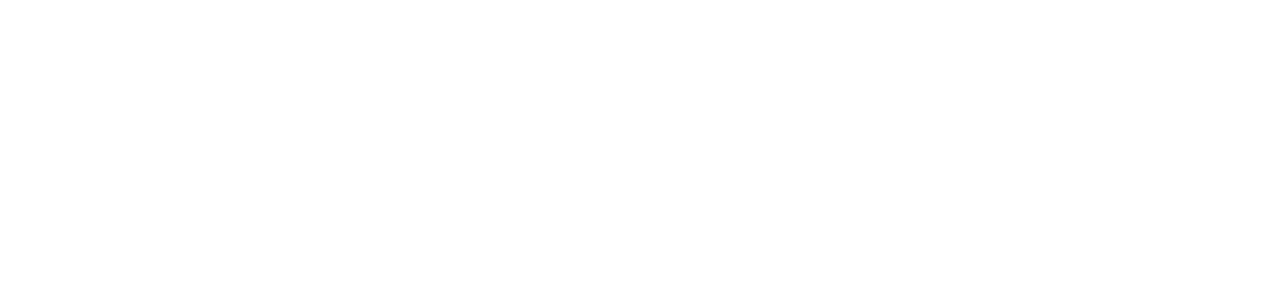
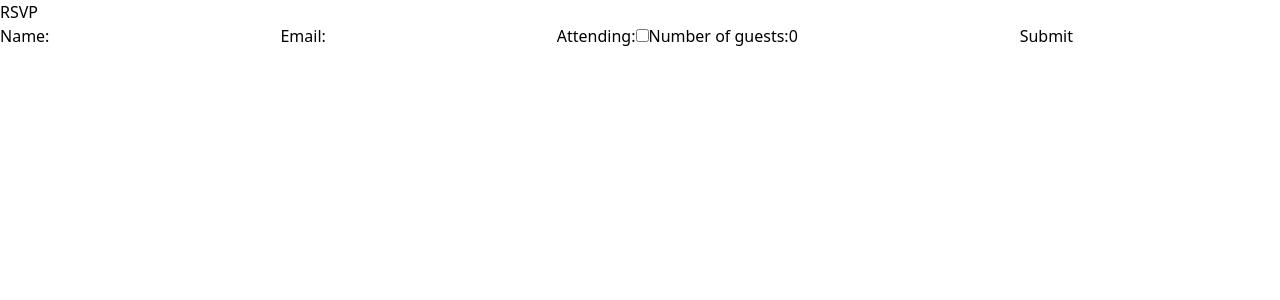
Before and after one commit to lahiruchalana/039---Wedding-Web-V002, a React (Vite) app: page /rsvp in a window 1280 px wide. Before the commit this address had no page. Shown: the top 300 px of the page. Built offline with nearby package versions, Linux system fonts and the light colour scheme; no server answers.

Commit message:
completed firebase database intergration

```diff
--- a/package.json
+++ b/package.json
@@ -9,6 +9,7 @@
     "preview": "vite preview"
   },
   "dependencies": {
+    "firebase": "^9.19.1",
     "react": "^18.2.0",
     "react-dom": "^18.2.0",
     "react-router-dom": "^6.10.0"
--- a/src/App.jsx
+++ b/src/App.jsx
@@ -1,12 +1,13 @@
 import { BrowserRouter, Route, Routes } from "react-router-dom";
 import Home from "./pages/Home"
+import RSVP from "./pages/RSVP";
 
 
 const App = () => (
   <BrowserRouter>
         <Routes>
           <Route exact path="/" element={<Home/>} />
-          {/* <Route path="/quiz" element={<Quiz/>} /> */}
+          <Route path="/rsvp" element={<RSVP/>} />
         </Routes>
   </BrowserRouter>
 );
--- a/src/components/ButtonViolet.jsx
+++ b/src/components/ButtonViolet.jsx
@@ -1,9 +1,23 @@
 import React from "react";
+import { useNavigate } from "react-router-dom";
 
-const ButtonViolet = ({ styles, buttonName }) => (
-  <button type="button" className={`py-4 px-6 font-poppins font-medium text-[18px] text-white bg-gradient-to-r from-violet-600 from-5% to-violet-500 to-40% rounded-[10px] outline-none ${styles}`}>
-    {buttonName}
-  </button>
-);
+
+const ButtonViolet = ({ styles, buttonName, url }) => {
+
+  const navigate = useNavigate();
+
+  const handleClick = () => {
+    navigate(`/${url}`);
+  };
+
+  return(
+    <button
+      type="button"
+      onClick={handleClick}
+      className={`py-4 px-6 font-poppins font-medium text-[18px] text-white bg-gradient-to-r from-violet-600 from-5% to-violet-500 to-40% rounded-[10px] outline-none ${styles}`}>
+      {buttonName}
+    </button>
+  )
+}
 
 export default ButtonViolet;
--- a/src/components/CTA.jsx
+++ b/src/components/CTA.jsx
@@ -1,7 +1,8 @@
 import styles from "../style";
 import ButtonViolet from "./ButtonViolet";
 
-const CTA = () => (
+const CTA = () => {
+  return(
     <section id="rsvp" className={`${styles.flexCenter} ${styles.marginY} ${styles.padding} sm:flex-row flex-col bg-gradient-to-r from-indigo-500 from-10% via-sky-500 via-30% to-emerald-500 to-90% rounded-[20px] box-shadow`}>
       <div className="flex-1 flex flex-col">
         <h2 className={styles.heading2}>We hope you can make it!</h2>
@@ -11,9 +12,10 @@ const CTA = () => (
       </div>
 
       <div className={`${styles.flexCenter} sm:ml-10 ml-0 sm:mt-0 mt-10`}>
-      <ButtonViolet buttonName={"RSVP"}/>
+        <ButtonViolet buttonName={"RSVP"} url={"rsvp"}/>
       </div>
     </section>
-);
+  )
+}
 
 export default CTA;
--- /dev/null
+++ b/src/firebase/firebase.jsx
@@ -0,0 +1,10 @@
+import firebase from "firebase/app";
+import "firebase/database";
+
+const firebaseConfig = {
+  // Your Firebase config object here
+};
+
+firebase.initializeApp(firebaseConfig);
+
+export default firebase.database();
--- /dev/null
+++ b/src/pages/RSVP.jsx
@@ -0,0 +1,111 @@
+import React, { useState, useEffect } from 'react';
+import { config } from '../../firebaseConfig.js';
+// import { initializeApp } from '/node_modules/.vite/deps/firebase_app.js?v=c4e2b1a8';
+// import { database } from 'firebase/database';
+// import 'firebase/database';
+
+import firebase from 'firebase/compat/app';
+import 'firebase/database';
+
+import { getDatabase, ref, set } from 'firebase/database';
+
+const firebaseConfig = {
+  apiKey: config.REACT_APP_FIREBASE_API_KEY,
+  authDomain: config.REACT_APP_FIREBASE_AUTH_DOMAIN,
+  databaseURL: config.REACT_APP_FIREBASE_DATABASE_URL,
+  projectId: config.REACT_APP_FIREBASE_PROJECT_ID,
+  storageBucket: config.REACT_APP_FIREBASE_STORAGE_BUCKET,
+  messagingSenderId: config.REACT_APP_FIREBASE_SENDER_ID,
+  appId: config.REACT_APP_FIREBASE_APP_ID
+};
+
+// firebase.initializeApp(firebaseConfig);
+
+// const database = firebase.database();
+
+
+// Initialize the app
+const app = firebase.initializeApp(firebaseConfig);
+
+// Get a reference to the database
+const db = getDatabase(app);
+
+
+function RSVP() {
+  const [name, setName] = useState('');
+  const [email, setEmail] = useState('');
+  const [attending, setAttending] = useState(false);
+  const [guests, setGuests] = useState(0);
+
+  // useEffect(() => {
+  //   // Load initial data from Firebase
+  //   database.ref('rsvp').once('value').then(snapshot => {
+  //     const data = snapshot.val();
+  //     if (data) {
+  //       setName(data.name);
+  //       setEmail(data.email);
+  //       setAttending(data.attending);
+  //       setGuests(data.guests);
+  //     }
+  //   });
+  // }, []);
+
+  const handleSubmit = e => {
+    e.preventDefault();
+
+    // Set a value in the database
+    set(ref(db, 'test'), 'Hello, World!');
+
+    // // Save data to Firebase
+    // database.ref('rsvp').set({
+    //   name,
+    //   email,
+    //   attending,
+    //   guests
+    // });
+  };
+
+  return (
+    <div>
+      <h1>RSVP</h1>
+      <form onSubmit={handleSubmit}>
+        <label htmlFor="name">Name:</label>
+        <input
+          type="text"
+          id="name"
+          value={name}
+          onChange={e => setName(e.target.value)}
+        />
+
+        <label htmlFor="email">Email:</label>
+        <input
+          type="email"
+          id="email"
+          value={email}
+          onChange={e => setEmail(e.target.value)}
+        />
+
+        <label htmlFor="attending">Attending:</label>
+        <input
+          type="checkbox"
+          id="attending"
+          checked={attending}
+          onChange={e => setAttending(e.target.checked)}
+        />
+
+        <label htmlFor="guests">Number of guests:</label>
+        <input
+          type="number"
+          id="guests"
+          min="0"
+          value={guests}
+          onChange={e => setGuests(parseInt(e.target.value))}
+        />
+
+        <button type="submit">Submit</button>
+      </form>
+    </div>
+  );
+}
+
+export default RSVP;
```
Also changed, not shown: 2 other files (tests, documents, lock files or other folders). Lines whose indentation alone changed are shown as unchanged.
